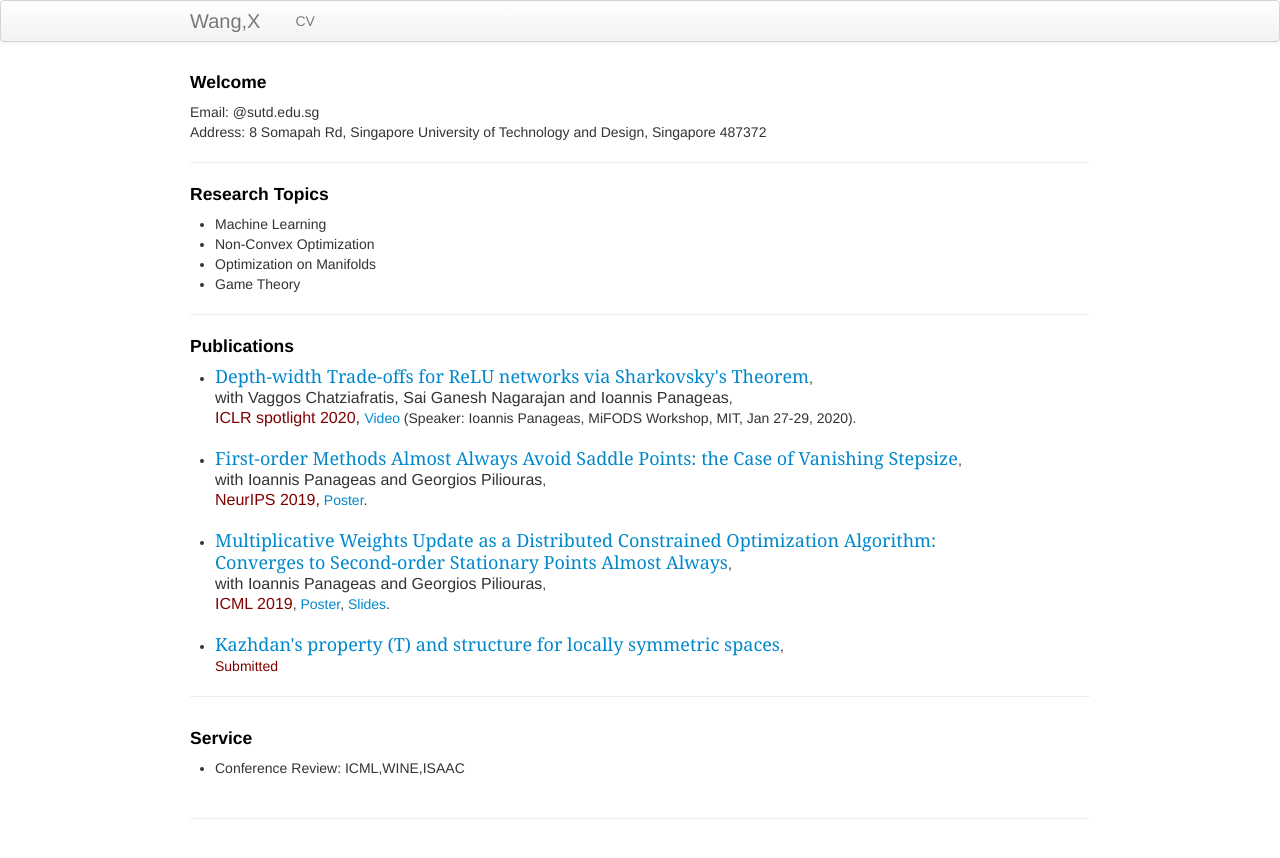
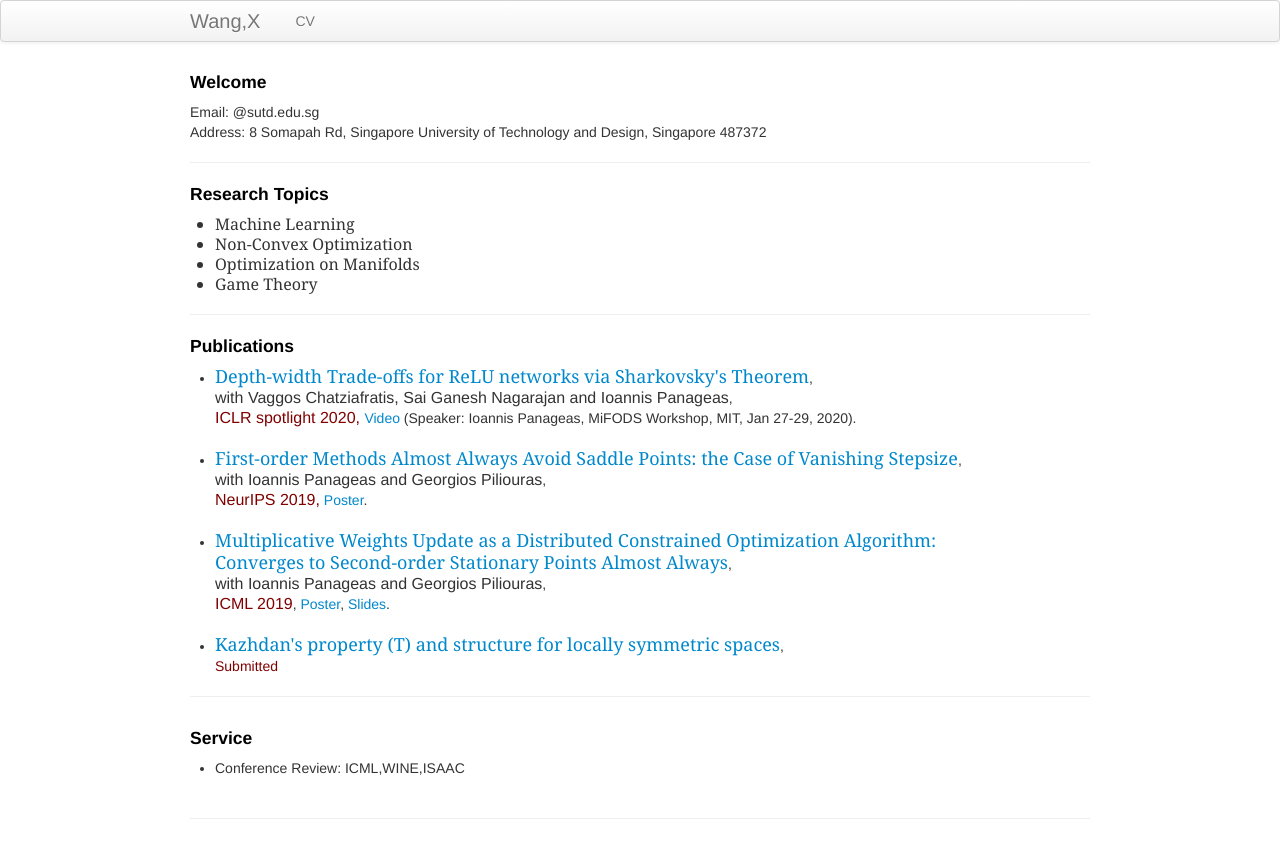
Before and after one commit to xiiaowang/xiiaowang.github.io, a Jekyll site: the page built from index.md, in a window 1280 px wide. Shown: the top 858 px of the page. Built offline with Jekyll 4.4.1, drawn with Linux system fonts in a browser that asks for light colours.

Commit message:
Update index.md

```diff
--- a/index.md
+++ b/index.md
@@ -15,11 +15,12 @@ keywords: machine learning, geometry
 
 <div class="container2">
 <h4><a name="Research Topics"></a>Research Topics</h4>
-<ul>
+<ul><font size="3" face="Georgia">
     <li>Machine Learning</li>
     <li>Non-Convex Optimization</li>
     <li>Optimization on Manifolds</li>
     <li>Game Theory</li>
+    </font>
     <!--
     <li>Differential Geometry</li>
 -->
```
